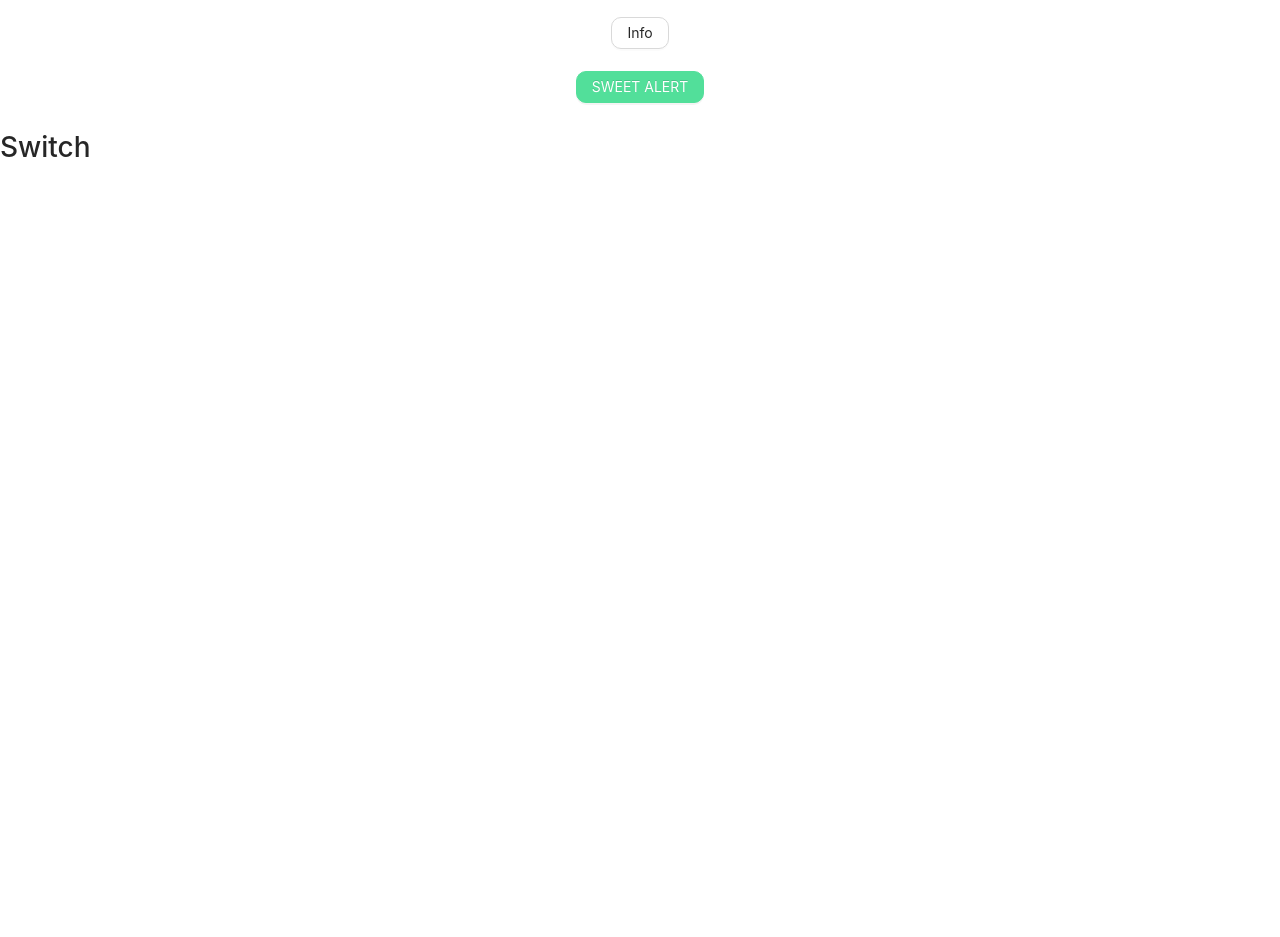
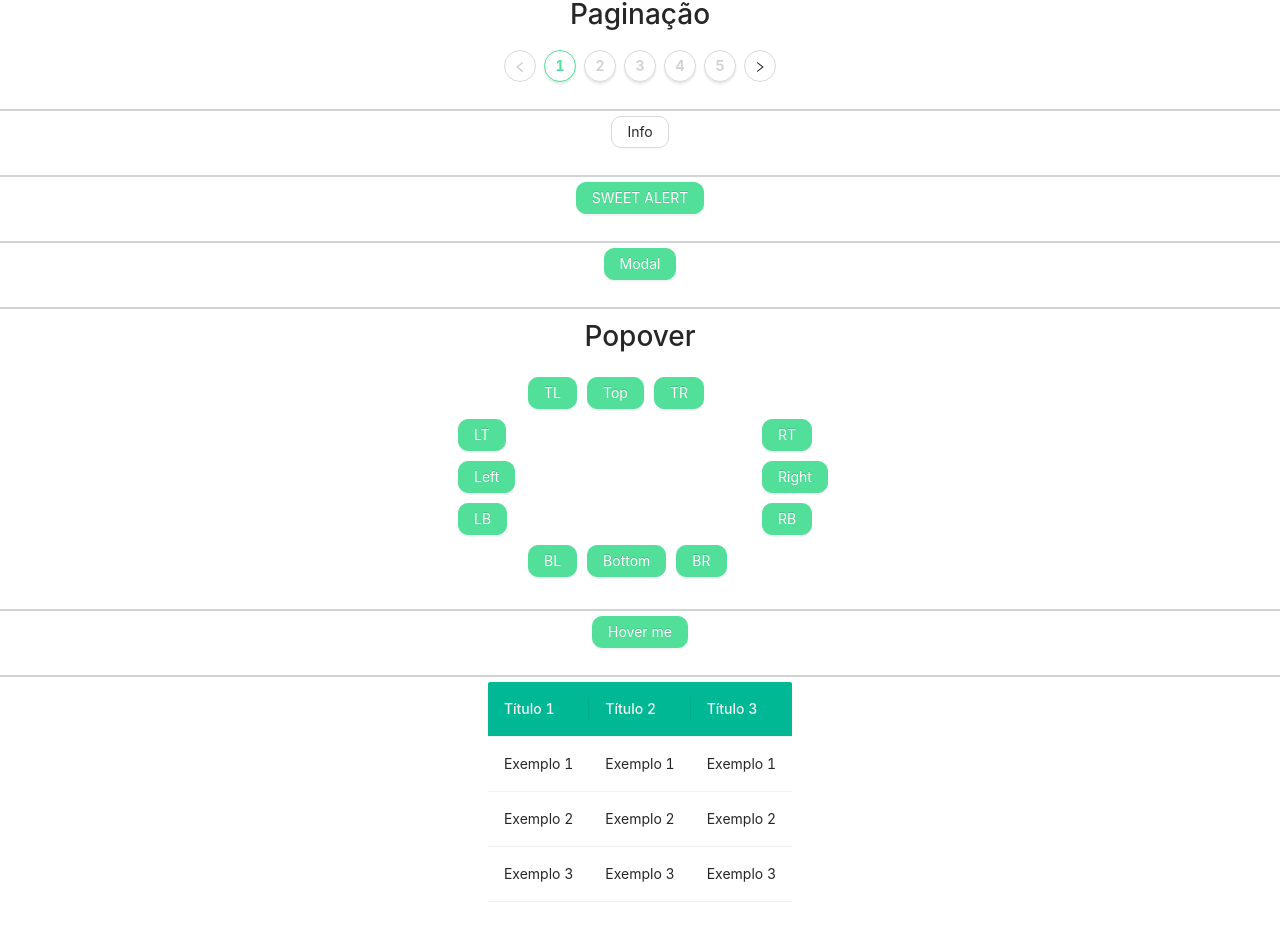
Before and after one commit to brufelix/gov-antd-components-1.0, a React (Create React App) app: page / in a window 1280 px wide. Shown: the part 245-1182 px from the top of the page. Before the commit the page ends 800 px from the top, so only its background shows below. Built offline with nearby package versions, Linux system fonts and the light colour scheme.

Commit message:
feat: adding popoverHover, popover, table, sweet alert

```diff
--- a/craco.config.js
+++ b/craco.config.js
@@ -27,6 +27,8 @@ module.exports = {
                 '@input-icon-color':'#52DF9A',
                 '@input-icon-hover-color': '#00B894',
                 '@input-placeholder-color': '#f2f2f2',
+                '@table-header-bg': '#00B894',
+                '@table-header-color': '#f2f2f2',
                 '@drawer-bg': 'white',
               },
               javascriptEnabled: true,
--- a/src/App.tsx
+++ b/src/App.tsx
@@ -1,16 +1,23 @@
 import React, { useState } from 'react'
 import { Button, Modal } from 'antd'
-import { CheckCircleOutlined } from '@ant-design/icons'
 import { HeaderWithSearch, HeaderWithMenu } from './components/Headers'
 import Pagination from './components/Pagination'
+import ModalGov from './components/Modal'
+import SweetAlert from './components/SweetAlert'
+import PopoverGov from './components/Popover'
+import PopoverHover from './components/PopoverHover'
+import TableGov from './components/Table'
 import Switch from './components/Switch'
 import './App.less'
 
 const styleMain: React.CSSProperties = {
   display: 'flex',
+  flexDirection: 'column',
   justifyContent: 'center',
   alignItems: 'center',
-  width: '100%'
+  width: '100%',
+  borderTop: 'solid 2px #D3D3D3',
+  padding: 5
 }
 
 const ReachableContext = React.createContext({})
@@ -30,9 +37,18 @@ const config = {
 function App() {
   const [modal, contextHolder] = Modal.useModal()
   const [visible, setVisible] = useState<boolean>(false)
+  const [visible2, setVisible2] = useState<boolean>(false)
 
   function showModal(): void {
     setVisible(true)
+  }
+
+  function showModal2(): void {
+    setVisible2(true)
+  }
+
+  function handleOk2(): void {
+    setVisible2(false)
   }
 
   function handleOk(): void {
@@ -43,14 +59,20 @@ function App() {
     setVisible(false)
   }
 
+  function handleCancel2(): void {
+    setVisible2(false)
+  }
+
   return (
     <>
       <ReachableContext.Provider value="Light">
+        <br />
         <HeaderWithMenu />
         <br />
         <HeaderWithSearch />
         <br />
         <div style={styleMain}>
+          <h1>Paginação</h1>
           <Pagination />
         </div>
         <br />
@@ -68,26 +90,30 @@ function App() {
         <div style={styleMain}>
           <Button type="primary" onClick={showModal}>
             SWEET ALERT
-        </Button>
-          <Modal
-            visible={visible}
-            width={300}
-            onOk={handleOk}
-            onCancel={handleCancel}
-            footer={[
-              <div style={styleMain}>
-                <Button  key="submit" type="primary" onClick={handleOk}>
-                  Ok
-                </Button>
-              </div>,
-            ]}
-          >
-            <div>
-              <CheckCircleOutlined />
-              <h2>Parabéns!</h2>
-              <p>Modal informativo!</p>
-            </div>
-          </Modal>
+          </Button>
+          <SweetAlert handleCancel={handleCancel}
+            handleOk={handleOk} showModal={showModal} visible={visible} />
+        </div>
+        <br />
+        <div style={styleMain}>
+          <Button type="primary" onClick={showModal2}>
+            Modal
+          </Button>
+          <ModalGov handleCancel={handleCancel2}
+            handleOk={handleOk2} showModal={showModal2} visible={visible2} />
+        </div>
+        <br />
+        <div style={styleMain} >
+          <h1>Popover</h1>
+          <PopoverGov />
+        </div>
+        <br />
+        <div style={styleMain}>
+          <PopoverHover />
+        </div>
+        <br />
+        <div style={styleMain}>
+          <TableGov />
         </div>
         <br />
         <Switch />
--- /dev/null
+++ b/src/components/Modal/index.tsx
@@ -0,0 +1,35 @@
+import React from 'react'
+import { Modal, Button} from 'antd'
+
+type TPropsModal = {
+    showModal(): void
+    handleOk(): void
+    handleCancel(): void
+    visible: boolean
+}
+
+function ModalGov(props: TPropsModal): JSX.Element {
+    return (
+        <>
+            <Modal
+                visible={props.visible}
+                title="Titulo Modal"
+                onOk={props.handleOk}
+                onCancel={props.handleCancel}
+                footer={[
+                    <Button key="back" onClick={props.handleCancel}>
+                        Fechar
+                    </Button>,
+                    <Button key="submit" type="primary" onClick={props.handleOk}>
+                        Alguma acão
+                    </Button>,
+                ]}
+            >
+                <p>Algum conteúdo...</p>
+                <p>Algum conteúdo...</p>
+            </Modal>
+        </>
+    )
+}
+
+export default ModalGov
--- /dev/null
+++ b/src/components/Popover/index.tsx
@@ -0,0 +1,67 @@
+import React from 'react'
+import { Popover, Button } from 'antd'
+
+const buttonWidth = 70
+
+const text = <span>Title</span>
+const content = (
+  <div>
+    <p>Content</p>
+    <p>Content</p>
+  </div>
+)
+
+function PopoverGov(): JSX.Element {
+    return (
+        <>
+            <div className="demo">
+                <div style={{ marginLeft: buttonWidth, whiteSpace: 'nowrap' }}>
+                    <Popover placement="topLeft" title={text} content={content} trigger="click">
+                        <Button style={{ margin: 5 }} type="primary">TL</Button>
+                    </Popover>
+                    <Popover placement="top" title={text} content={content} trigger="click">
+                        <Button style={{ margin: 5 }} type="primary">Top</Button>
+                    </Popover>
+                    <Popover placement="topRight" title={text} content={content} trigger="click">
+                        <Button style={{ margin: 5 }} type="primary">TR</Button>
+                    </Popover>
+                </div>
+                <div style={{ width: buttonWidth, float: 'left' }}>
+                    <Popover placement="leftTop" title={text} content={content} trigger="click">
+                        <Button style={{ margin: 5 }} type="primary">LT</Button>
+                    </Popover>
+                    <Popover placement="left" title={text} content={content} trigger="click">
+                        <Button style={{ margin: 5 }} type="primary">Left</Button>
+                    </Popover>
+                    <Popover placement="leftBottom" title={text} content={content} trigger="click">
+                        <Button style={{ margin: 5 }} type="primary">LB</Button>
+                    </Popover>
+                </div>
+                <div style={{ width: buttonWidth, marginLeft: buttonWidth * 4 + 24 }}>
+                    <Popover placement="rightTop" title={text} content={content} trigger="click">
+                        <Button style={{ margin: 5 }} type="primary">RT</Button>
+                    </Popover>
+                    <Popover placement="right" title={text} content={content} trigger="click">
+                        <Button style={{ margin: 5 }} type="primary">Right</Button>
+                    </Popover>
+                    <Popover placement="rightBottom" title={text} content={content} trigger="click">
+                        <Button style={{ margin: 5 }} type="primary">RB</Button>
+                    </Popover>
+                </div>
+                <div style={{ marginLeft: buttonWidth, clear: 'both', whiteSpace: 'nowrap' }}>
+                    <Popover placement="bottomLeft" title={text} content={content} trigger="click">
+                        <Button style={{ margin: 5 }} type="primary">BL</Button>
+                    </Popover>
+                    <Popover placement="bottom" title={text} content={content} trigger="click">
+                        <Button style={{ margin: 5 }} type="primary">Bottom</Button>
+                    </Popover>
+                    <Popover placement="bottomRight" title={text} content={content} trigger="click">
+                        <Button style={{ margin: 5 }} type="primary">BR</Button>
+                    </Popover>
+                </div>
+            </div>
+        </>
+    )
+}
+
+export default PopoverGov
--- /dev/null
+++ b/src/components/PopoverHover/index.tsx
@@ -0,0 +1,21 @@
+import React from 'react'
+import { Popover, Button } from 'antd'
+
+const content = (
+  <div>
+    <p>Content</p>
+    <p>Content</p>
+  </div>
+)
+
+function PopoverHover(): JSX.Element {
+    return (
+        <>
+            <Popover content={content} title="Title">
+                <Button type="primary">Hover me</Button>
+            </Popover>
+        </>
+    )
+}
+
+export default PopoverHover
--- /dev/null
+++ b/src/components/SweetAlert/index.tsx
@@ -0,0 +1,46 @@
+import React from 'react'
+import { Modal, Button } from 'antd'
+import { FaRegCheckCircle } from 'react-icons/fa'
+
+type TPropsSweetAlert = {
+    showModal(): void
+    handleOk(): void
+    handleCancel(): void
+    visible: boolean
+}
+
+function SweetAlert(props: TPropsSweetAlert): JSX.Element {
+    return(
+        <Modal
+            visible={props.visible}
+            width={300}
+            onOk={props.handleOk}
+            onCancel={props.handleCancel}
+            footer={[
+              <div style={{
+                display: 'flex',
+                flexDirection: 'column',
+                justifyContent: 'center',
+                alignItems: 'center',
+              }}>
+                <Button key="submit" type="primary" onClick={props.handleOk}>
+                  Ok
+                </Button>
+              </div>,
+            ]}
+          >
+            <div style={{
+              display: 'flex',
+              flexDirection: 'column',
+              justifyContent: 'center',
+              alignItems: 'center',
+            }}>
+              <FaRegCheckCircle size={100} color='#52DF9A' />
+              <h2 style={{ marginTop: 10, fontWeight: 500 }}>Parabéns!</h2>
+              <p>Modal informativo!</p>
+            </div>
+          </Modal>
+    )
+}
+
+export default SweetAlert
--- /dev/null
+++ b/src/components/Table/index.tsx
@@ -0,0 +1,49 @@
+import React from 'react'
+import { Table } from 'antd'
+
+const columns = [
+    {
+        title: 'Título 1',
+        dataIndex: 'name',
+        key: 'name',
+    },
+    {
+        title: 'Título 2',
+        dataIndex: 'name',
+        key: 'name',
+    },
+    {
+        title: 'Título 3',
+        dataIndex: 'name',
+        key: 'name',
+    },
+]
+
+const data = [
+    {
+        key: '1',
+        name: 'Exemplo 1',
+        age: 20,
+        address: 'Exemplo 1',
+    },
+    {
+        key: '2',
+        name: 'Exemplo 2',
+        age: 20,
+        address: 'Exemplo 2',
+    },
+    {
+        key: '3',
+        name: 'Exemplo 3',
+        age: 20,
+        address: 'Exemplo 3',
+    },
+]
+
+function TableGov(): JSX.Element {
+    return (
+        <Table columns={columns} dataSource={data} pagination={false}/>
+    )
+}
+
+export default TableGov
```
